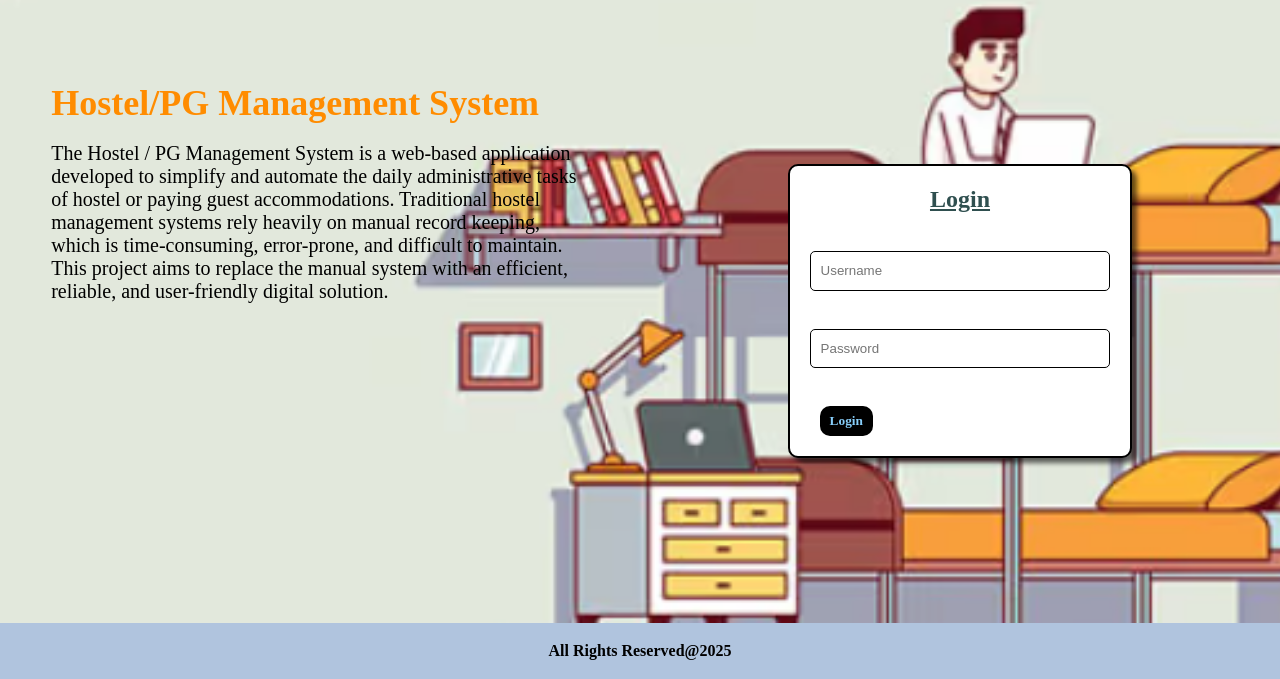
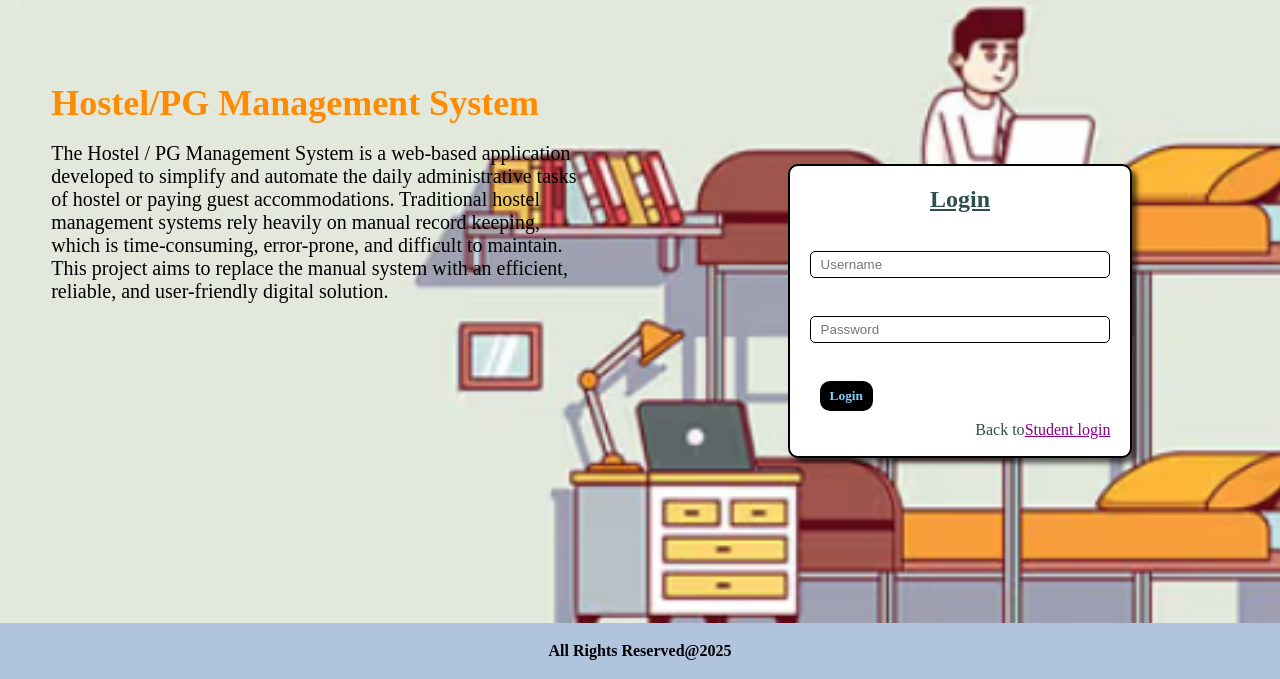
Before and after one commit to VyshnaviAnnapurna/Hostel-PG-Management-System, a Flask app: page /login in a window 1280 px wide. Shown: the part 121-800 px from the top of the page. Run offline with Flask 3, Linux system fonts and the light colour scheme.

Commit message:
Initial commit - Hostel PG Management System

```diff
--- a/templates/login.html
+++ b/templates/login.html
@@ -158,6 +158,19 @@
       #signup-form {
         display: none;
       }
+      .back{
+        display: flex;
+        justify-content: end;
+        align-items: end;
+
+      }
+      .back a{
+        color: darkmagenta;
+      }
+      .back a:hover{
+        color: red;
+      }
+
 
       footer {
         display: flex;
@@ -168,6 +181,7 @@
         height: 7%;
         background-color: lightsteelblue;
       }
+
     </style>
   </head>
   <body>
@@ -213,8 +227,10 @@
 
               <button type="submit" onclick="loginBtn()">Login</button>
             </div>
+            <p class="back">Back to  <a href="/"> Student login</a></p>
 
           </form>
+
 
 
 
```
